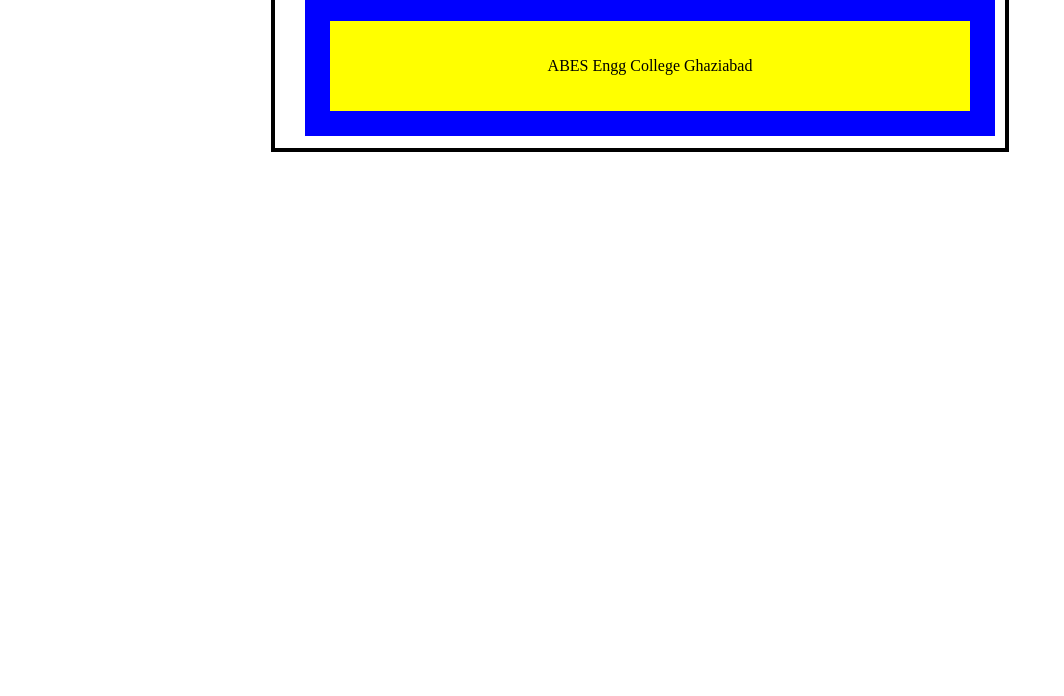
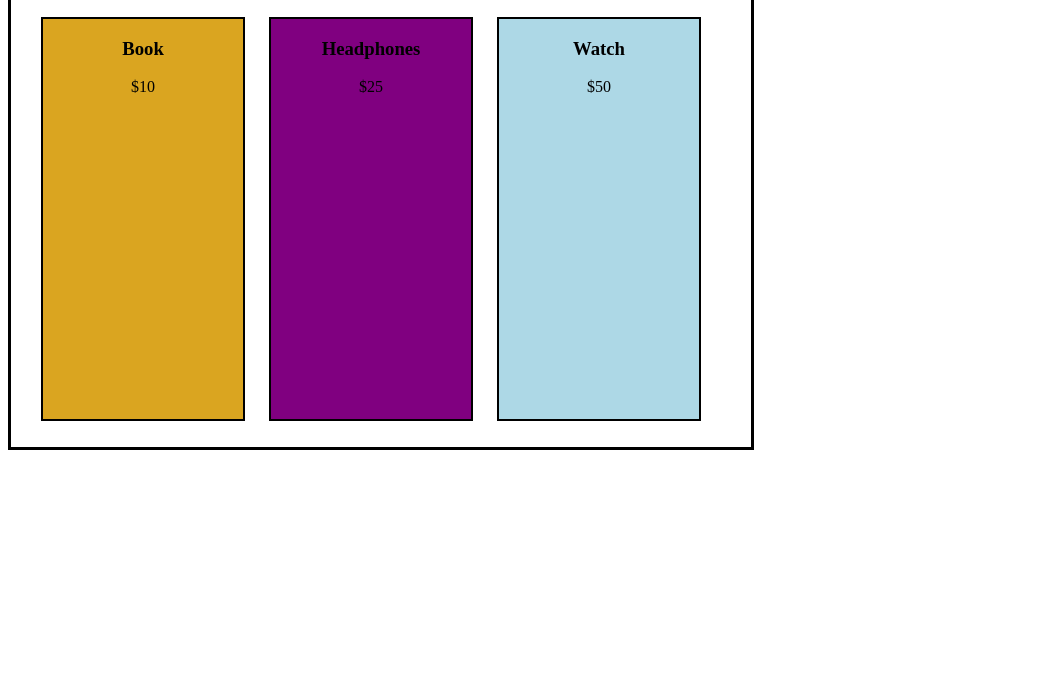
Before and after one commit to TusharChaudhary-tcc/CSS-CSE29, a plain HTML site: page index.html in a window 1280 px wide. Shown: the part 104-800 px from the top of the page, without its empty margins (0-1064 px from the left). Drawn offline with Linux system fonts and the light colour scheme.

Commit message:
Use of clear: both, Use of display: Inline-block by external CSS

```diff
--- a/index.html
+++ b/index.html
@@ -8,16 +8,41 @@
 </head>
 <body>
 
-    <div>
+    <!-- <div>
         <h1>CSS Box Model</h1>
         <div id="college">
             <p>ABES Engg College Ghaziabad</p>
         </div>
-        </div>
+        </div> -->
+
+        <!-- <span>Hello</span>
+        <span>world</span> -->
+
+        <!-- <div>Hello</div>
+        <div>World</div> -->
 
 
+        <div class="container">
+            <h1>display: inline-block (Product cards)</h1>
+            <div class="box box1">
+                <h3>Book</h3>
+                <p>$10</p>
+            </div>
+            <div class="box box2">
+                <h3>Headphones</h3>
+                <p>$25</p>
+            </div>
+            <div class="box box3">
+                <h3>Watch</h3>
+                <p>$50</p>
+            </div>
+        </div>
 </body>
 </html>
+
+
+
+
 
 
 
--- a/style.CSS
+++ b/style.CSS
@@ -1,4 +1,4 @@
-div{
+/* div{
             border: black 4px solid;
             width: 730px;
             height: 240px;
@@ -12,4 +12,43 @@ div{
             border: blue 25px solid;
             margin: 30px;
             text-align: center;
+        } */
+
+        /* span{
+            display: block;
+        } */
+
+        /* div{
+            display: inline;
+        } */
+
+
+/* Example 1 */
+        .container{
+            height: 500px;
+            width: 700px;
+            border: 3px solid black;
+            padding: 20px;
         }
+        .box{
+            height: 400px;
+            width: 200px;
+            border: 2px solid black;
+            margin: 10px;
+            display: inline-block;
+        }
+        .box1{
+            background-color: goldenrod;
+            color: black;
+            text-align: center;
+        }
+         .box2{
+            background-color: purple;
+            color: black;
+            text-align: center;
+        }
+        .box3{
+            background-color: lightblue;
+            color: black;
+            text-align: center;
+        }
```
Also changed, not shown: displayClear.html (added, +16 -0 lines), laptop image.jpeg (added).
